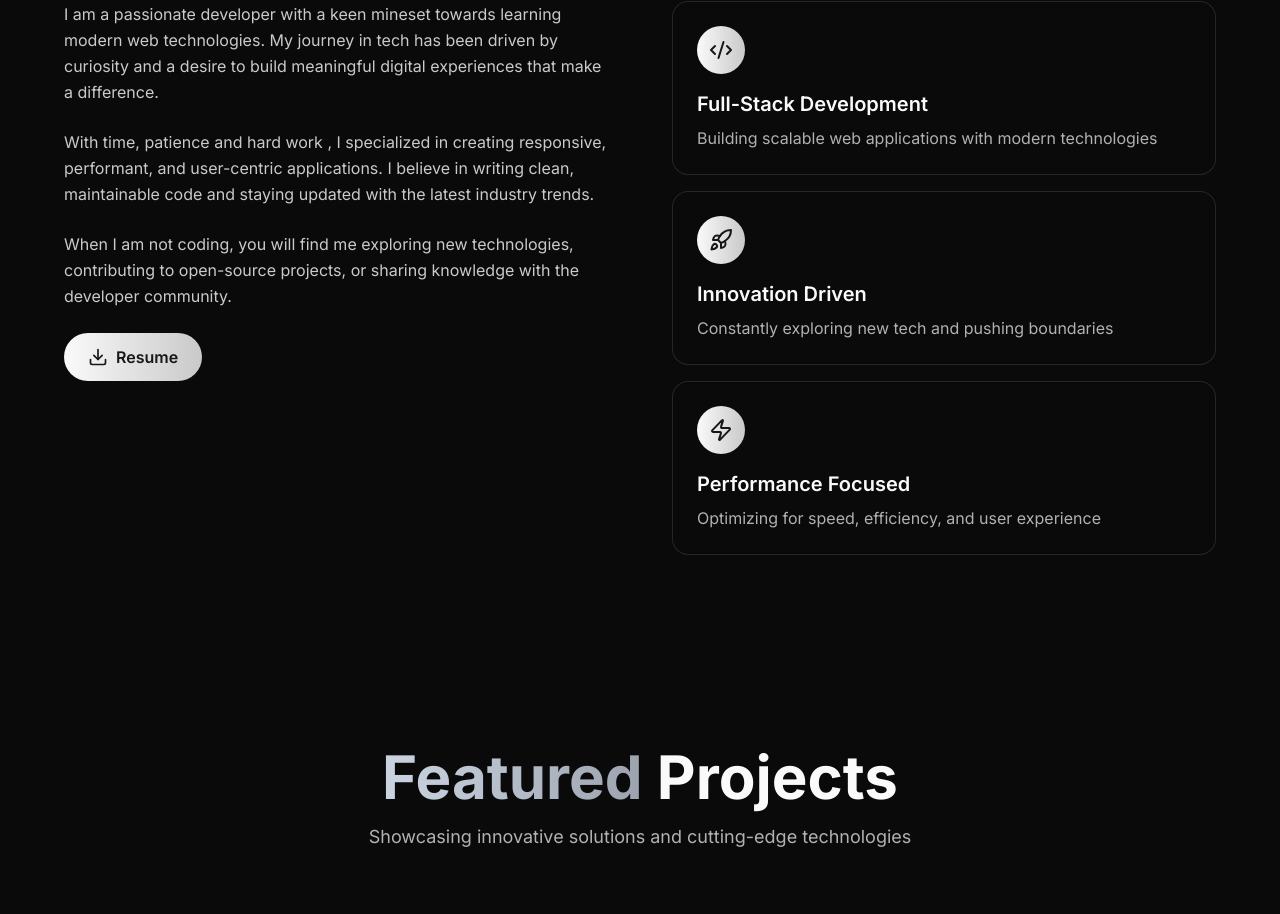
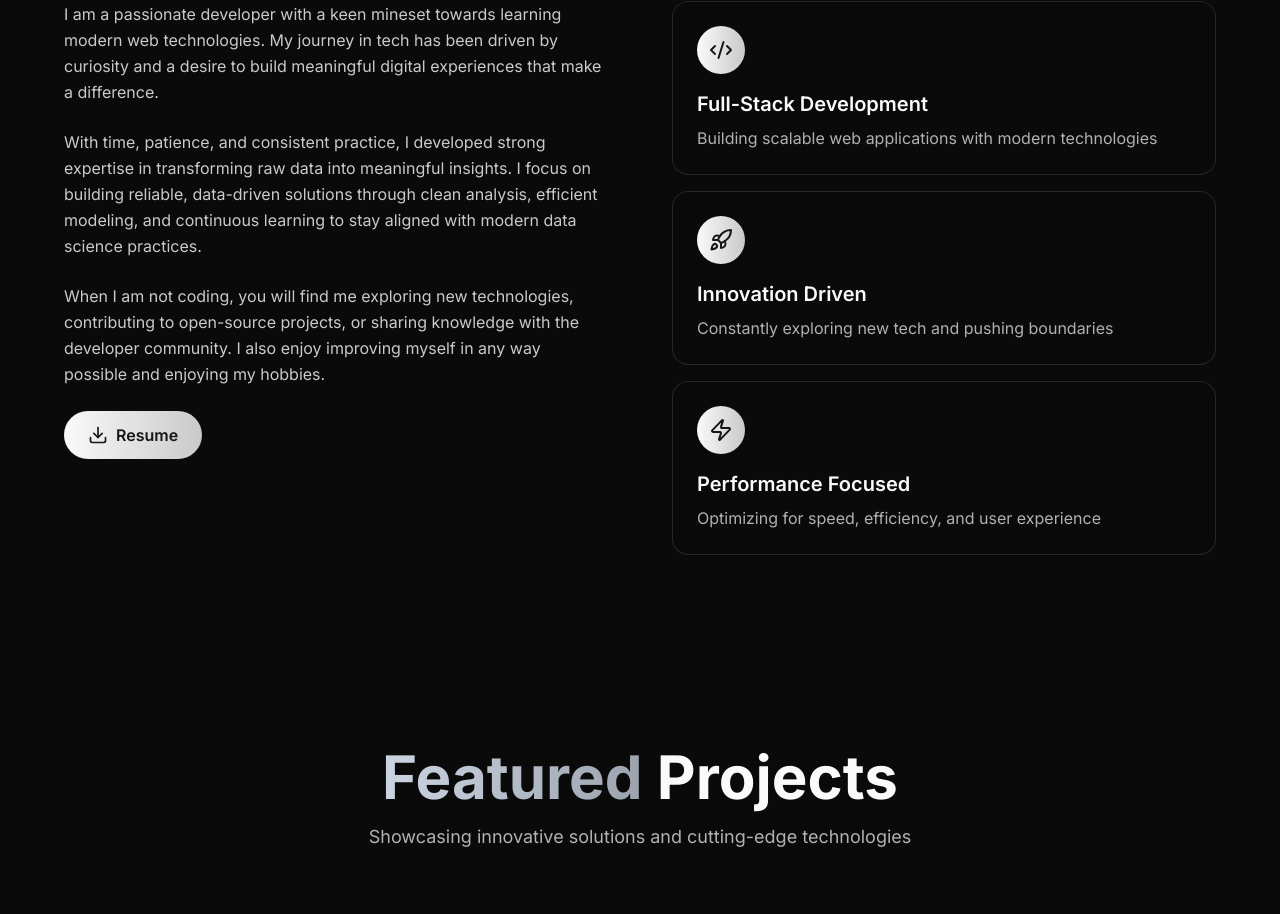
Before and after one commit to iVishav48/Portfolio, a Next.js app: page / in a window 1280 px wide. Shown: the part 1119-2033 px from the top of the page. Built offline with nearby package versions, Linux system fonts and the light colour scheme.

Commit message:
improved about me section

```diff
--- a/src/components/about.tsx
+++ b/src/components/about.tsx
@@ -64,10 +64,10 @@ export default function About() {
               meaningful digital experiences that make a difference.
             </p>
             <p className="text-foreground/80 leading-relaxed">
-              With time, patience and hard work , I specialized in creating responsive, performant, and user-centric applications. I believe in writing clean, maintainable code and staying updated with the latest industry trends.
+              With time, patience, and consistent practice, I developed strong expertise in transforming raw data into meaningful insights. I focus on building reliable, data-driven solutions through clean analysis, efficient modeling, and continuous learning to stay aligned with modern data science practices.
             </p>
             <p className="text-foreground/80 leading-relaxed">
-              When I am not coding, you will find me exploring new technologies, contributing to open-source projects, or sharing knowledge with the developer community.
+              When I am not coding, you will find me exploring new technologies, contributing to open-source projects, or sharing knowledge with the developer community. I also enjoy improving myself in any way possible and enjoying my hobbies.
             </p>
 
             <motion.a
```
